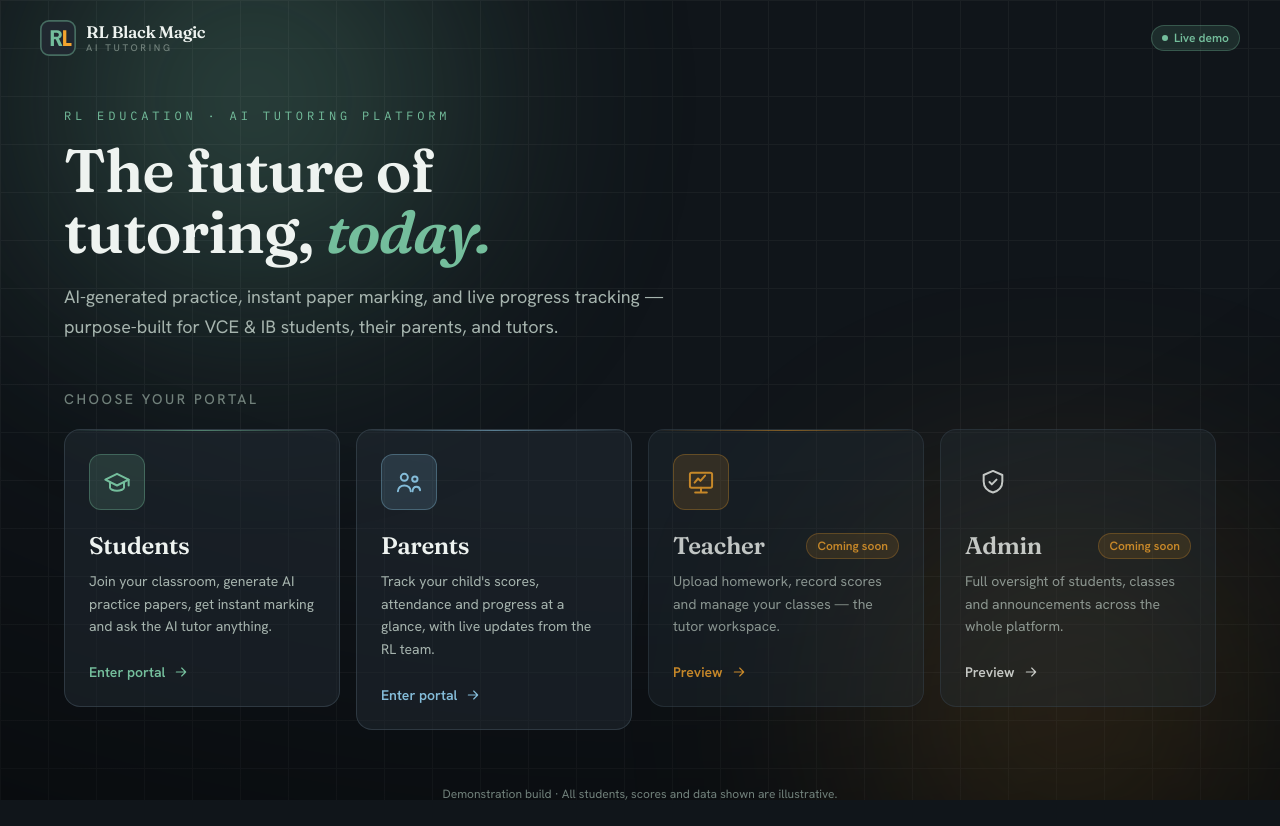
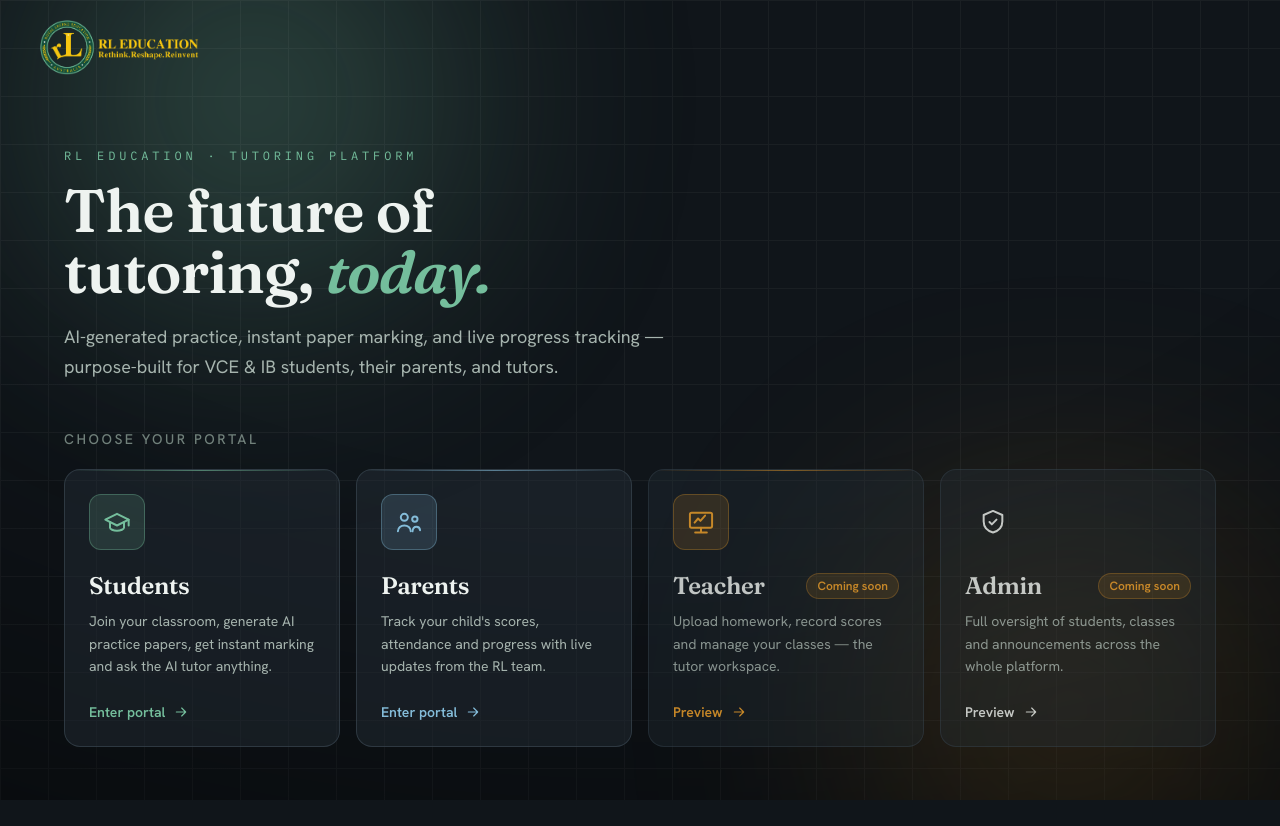
Before and after one commit to lkelv/RL-AI-Trial-Website, a React (Vite) app in the folder AI-Trial-Website/: page / in a window 1280 px wide. After the commit the page ends 800 px from the top, so only its background shows below. Built offline with nearby package versions, Linux system fonts and the light colour scheme; the HTML template or start-up script is replaced by a standard one.

Commit message:
Small changes
- Changed logo
- Removed footer in landing page

```diff
--- a/AI-Trial-Website/src/components/ui/Logo.tsx
+++ b/AI-Trial-Website/src/components/ui/Logo.tsx
@@ -1,47 +1,19 @@
+import logoUrl from "../../../assets/RL-logo-with-text.png";
+
 interface LogoProps {
+  /** Rendered height of the logo image in pixels. */
   size?: number;
-  withWordmark?: boolean;
   className?: string;
 }
 
-export function Logo({ size = 36, withWordmark = true, className = "" }: LogoProps) {
+export function Logo({ size = 55, className = "" }: LogoProps) {
   return (
-    <span className={`inline-flex items-center gap-2.5 ${className}`}>
-      <svg
-        width={size}
-        height={size}
-        viewBox="0 0 64 64"
-        fill="none"
-        xmlns="http://www.w3.org/2000/svg"
-        className="shrink-0"
-      >
-        <rect width="64" height="64" rx="16" fill="#202830" />
-        <rect
-          x="1.5"
-          y="1.5"
-          width="61"
-          height="61"
-          rx="14.5"
-          stroke="#74be9c"
-          strokeOpacity="0.45"
-          strokeWidth="3"
-        />
-        <path
-          d="M19 46V18h11.2c5.3 0 8.6 3 8.6 7.8 0 3.6-1.9 6.2-5.2 7.2L40 46h-6.4l-5.6-11.6H24.8V46H19Zm5.8-16.2h4.8c2.4 0 3.9-1.4 3.9-3.6s-1.5-3.5-3.9-3.5h-4.8v7.1Z"
-          fill="#74be9c"
-        />
-        <path d="M41 46V18h5.8v23h9.2v5H41Z" fill="#f4a52e" />
-      </svg>
-      {withWordmark && (
-        <span className="flex flex-col leading-none">
-          <span className="font-display text-[1.05rem] font-semibold tracking-tight text-ink">
-            RL Black Magic
-          </span>
-          <span className="mt-0.5 text-[0.6rem] font-medium uppercase tracking-[0.28em] text-ink-faint">
-            AI Tutoring
-          </span>
-        </span>
-      )}
-    </span>
+    <img
+      src={logoUrl}
+      alt="RL Black Magic — AI Tutoring"
+      height={size}
+      style={{ height: size }}
+      className={`inline-block w-auto shrink-0 ${className}`}
+    />
   );
 }
--- a/AI-Trial-Website/src/pages/Landing.tsx
+++ b/AI-Trial-Website/src/pages/Landing.tsx
@@ -19,7 +19,7 @@
   },
   {
     title: "Parents",
-    description: "Track your child's scores, attendance and progress at a glance, with live updates from the RL team.",
+    description: "Track your child's scores, attendance and progress with live updates from the RL team.",
     icon: <IconParent size={28} />,
     to: "/login?role=parent",
     accent: "info" as const,
@@ -47,9 +47,6 @@
     <div className="relative flex min-h-[100dvh] flex-col">
       <header className="flex items-center justify-between px-6 py-5 sm:px-10">
         <Logo />
-        <Badge color="mint" dot className="rl-fade-in">
-          Live demo
-        </Badge>
       </header>
 
       <main className="flex flex-1 flex-col justify-center px-6 py-8 sm:px-10">
@@ -58,7 +55,7 @@
             className="rl-reveal font-mono text-xs uppercase tracking-[0.32em] text-mint"
             style={stagger(0)}
           >
-            RL Education · AI Tutoring Platform
+            RL Education · Tutoring Platform
           </p>
           <h1
             className="rl-reveal mt-4 max-w-3xl text-balance text-5xl leading-[1.02] text-ink sm:text-6xl"
@@ -92,10 +89,6 @@
           </div>
         </div>
       </main>
-
-      <footer className="px-6 py-6 text-center text-xs text-ink-faint sm:px-10">
-        Demonstration build · All students, scores and data shown are illustrative.
-      </footer>
     </div>
   );
 }
--- a/AI-Trial-Website/src/pages/Login.tsx
+++ b/AI-Trial-Website/src/pages/Login.tsx
@@ -107,7 +107,7 @@
           <div className="rl-reveal" style={{ animationDelay: "40ms" }}>
             <h1 className="font-display text-3xl text-ink">Welcome back</h1>
             <p className="mt-2 text-sm text-ink-dim">
-              Pick a demo account to jump straight in — no password needed.
+              Pick an account to jump straight into learning with RL
             </p>
           </div>
 
@@ -195,11 +195,6 @@
               <IconSparkles size={17} /> Sign in
             </Button>
           </form>
-
-          <p className="mt-6 text-center text-xs text-ink-faint">
-            Demo credentials — every account uses the password{" "}
-            <span className="font-mono text-ink-dim">demo</span>.
-          </p>
         </div>
       </div>
     </div>
```
